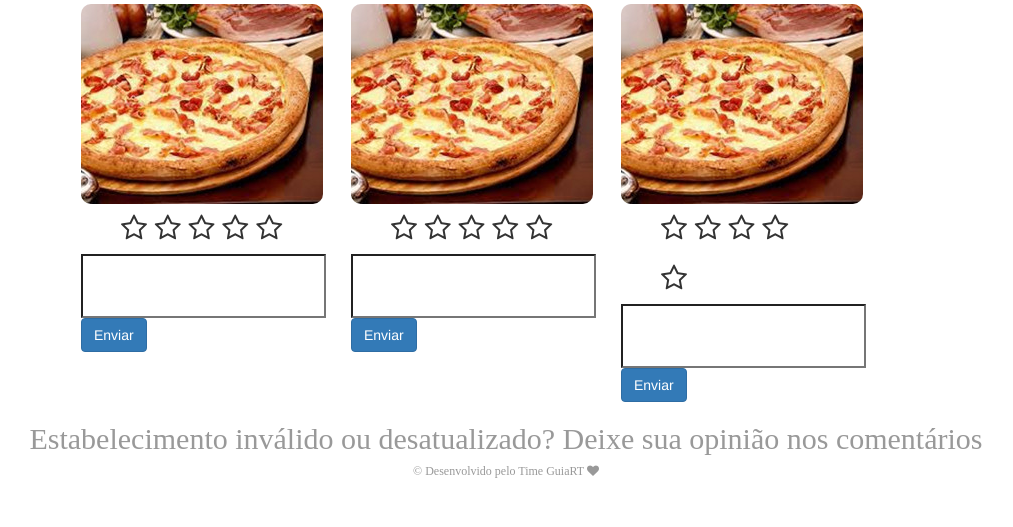
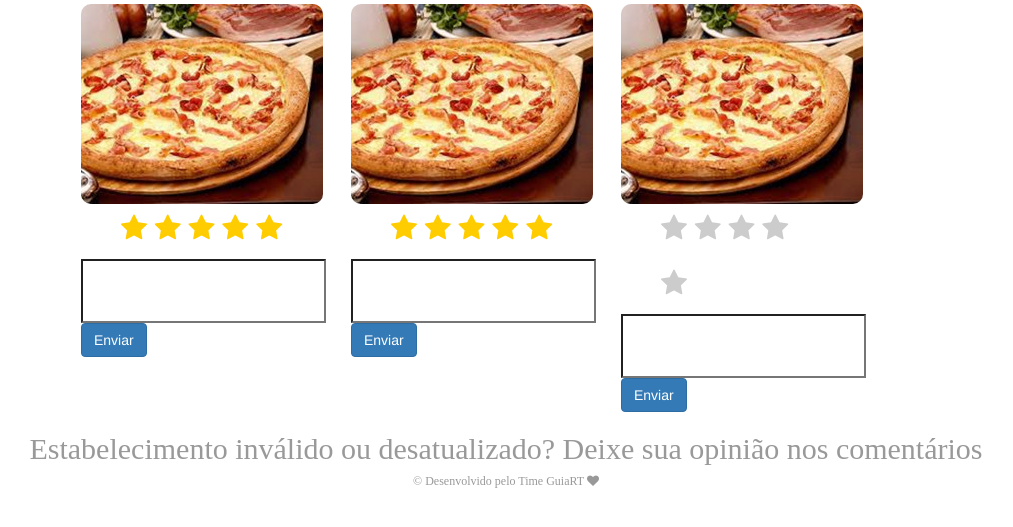
Before and after one commit to franciscoffavaro/projeto-avancado-1, a Python web app: template template/avaliacoes.html in a window 1280 px wide. Shown: the part 157-684 px from the top of the page, without its empty margins (134-1147 px from the left). Run offline with Jinja, Linux system fonts and the light colour scheme; the template is opened without the code that fills it, so the values that code supplies are empty; some libraries are stand-ins or nearby versions.

Commit message:
Branch Avaliacoes

```diff
--- a/template/avaliacoes.html
+++ b/template/avaliacoes.html
@@ -6,6 +6,9 @@
     <link rel="stylesheet" href="css/master.css">
     <link rel="stylesheet" href="lib/font-awesome/css/font-awesome.min.css">
     <link rel="stylesheet" href="lib/bootstrap/css/bootstrap.min.css">
+
+<!---->
+
   </head>
   <body>
     <div class="row">
@@ -100,14 +103,20 @@
 
   <img id="box-image" src="images/pizza.jpg" alt="Logo Estabelecimento">
 
-      <div class="star-rating">
-              <span class="fa fa-star-o" data-rating="1"></span>
-              <span class="fa fa-star-o" data-rating="2"></span>
-              <span class="fa fa-star-o" data-rating="3"></span>
-              <span class="fa fa-star-o" data-rating="4"></span>
-              <span class="fa fa-star-o" data-rating="5"></span>
-              <input type="hidden" name="whatever" class="rating-value" value="3">
+  <div class="estrelas">
+    <input type="radio" id="cm_star-empty" name="fb" value="" checked/>
+      <label for="cm_star-1"><i class="fa"></i></label>
+      <input type="radio" id="cm_star-1" name="fb" value="1"/>
+      <label for="cm_star-2"><i class="fa"></i></label>
+      <input type="radio" id="cm_star-2" name="fb" value="2"/>
+      <label for="cm_star-3"><i class="fa"></i></label>
+      <input type="radio" id="cm_star-3" name="fb" value="3"/>
+      <label for="cm_star-4"><i class="fa"></i></label>
+      <input type="radio" id="cm_star-4" name="fb" value="4"/>
+      <label for="cm_star-5"><i class="fa"></i></label>
+    <input type="radio" id="cm_star-5" name="fb" value="5"/>
   </div>
+
           <form action="/html/tags/html_form_tag_action.cfm" method="post">
             <input name="comments" id="comentario" >
             <p><a href="#" class="btn btn-primary" role="button">Enviar</a></p>
@@ -119,14 +128,20 @@
 
   <img id="box-image" src="images/pizza.jpg" alt="Logo Estabelecimento">
 
-      <div class="star-rating">
-              <span class="fa fa-star-o" data-rating="1"></span>
-              <span class="fa fa-star-o" data-rating="2"></span>
-              <span class="fa fa-star-o" data-rating="3"></span>
-              <span class="fa fa-star-o" data-rating="4"></span>
-              <span class="fa fa-star-o" data-rating="5"></span>
-              <input type="hidden" name="whatever" class="rating-value" value="3">
+  <div class="estrelas">
+    <input type="radio" id="cm_star-empty" name="fb" value="" checked/>
+      <label for="cm_star-1"><i class="fa"></i></label>
+      <input type="radio" id="cm_star-1" name="fb" value="1"/>
+      <label for="cm_star-2"><i class="fa"></i></label>
+      <input type="radio" id="cm_star-2" name="fb" value="2"/>
+      <label for="cm_star-3"><i class="fa"></i></label>
+      <input type="radio" id="cm_star-3" name="fb" value="3"/>
+      <label for="cm_star-4"><i class="fa"></i></label>
+      <input type="radio" id="cm_star-4" name="fb" value="4"/>
+      <label for="cm_star-5"><i class="fa"></i></label>
+    <input type="radio" id="cm_star-5" name="fb" value="5"/>
   </div>
+
           <form action="/html/tags/html_form_tag_action.cfm" method="post">
             <input name="comments" id="comentario" >
             <p><a href="#" class="btn btn-primary" role="button">Enviar</a></p>
@@ -138,14 +153,21 @@
 
   <img id="box-image" src="images/pizza.jpg" alt="Logo Estabelecimento">
 
-      <div class="star-rating">
-              <span class="fa fa-star-o" data-rating="1"></span>
-              <span class="fa fa-star-o" data-rating="2"></span>
-              <span class="fa fa-star-o" data-rating="3"></span>
-              <span class="fa fa-star-o" data-rating="4"></span>
-              <span class="fa fa-star-o" data-rating="5"></span>
-              <input type="hidden" name="whatever" class="rating-value" value="3">
+
+<div class="estrelas">
+  <input type="radio" id="cm_star-empty" name="fb" value="" checked/>
+    <label for="cm_star-1"><i class="fa"></i></label>
+    <input type="radio" id="cm_star-1" name="fb" value="1"/>
+    <label for="cm_star-2"><i class="fa"></i></label>
+    <input type="radio" id="cm_star-2" name="fb" value="2"/>
+    <label for="cm_star-3"><i class="fa"></i></label>
+    <input type="radio" id="cm_star-3" name="fb" value="3"/>
+    <label for="cm_star-4"><i class="fa"></i></label>
+    <input type="radio" id="cm_star-4" name="fb" value="4"/>
+    <label for="cm_star-5"><i class="fa"></i></label>
+  <input type="radio" id="cm_star-5" name="fb" value="5"/>
 </div>
+
         <form action="/html/tags/html_form_tag_action.cfm" method="post">
           <input name="comments" id="comentario" >
           <p><a href="#" class="btn btn-primary" role="button">Enviar</a></p>
@@ -153,6 +175,7 @@
 </div>
 </div>
 </div>
+
 
       <!-- Rodapé -->
       <footer>
@@ -169,5 +192,7 @@
       <script src="lib/jquery/jquery.js"></script>
       <!--Arquivo Bootstrap -->
       <script src="lib/bootstrap/js/bootstrap.min.js"></script>
+
+
     </body>
 </html>
--- a/template/css/master.css
+++ b/template/css/master.css
@@ -1,13 +1,12 @@
 #comentario{
   height:60px;
   padding:30px;
-  background-color:white;}
+  background-color:white;
+}
 
 #caixap2 {
   margin-left: 120px;
-
 }
-
 
 #caixaAvaliacao{
   margin-left: 200px;
@@ -22,17 +21,42 @@
 #caixaAvaliacao3{
   margin-left: 400px;
   border-radius: 20px;
-  margin-top: 25px;
-}
-.star-rating {
+  margin-top: 25px;}
+
+.estrelas{
   margin-left: 40px;
   line-height:50px;
   font-size:2em;
-  cursor:   pointer;
+  cursor: pointer;
+}
+.estrelas input[type=radio] {
+  display: none;
+}
+.estrelas label i.fa:before {
+  content:'\f005';
+  color: #FC0;
+}
+.estrelas input[type=radio]:checked ~ label i.fa:before {
+  color: #CCC;
 }
 
 
-
+.estrelas2{
+  margin-left: 40px;
+  line-height:50px;
+  font-size:2em;
+  cursor: pointer;
+}
+.estrelas2 input[type=radio] {
+  display: none;
+}
+.estrelas2 label i.fa:before {
+  content:'\f005';
+  color: #FC0;
+}
+.estrelas2 input[type=radio]:checked ~ label i.fa:before {
+  color: #CCC;
+}
 @@font-face {
   font-family: 'Yatra One'
   src:url("../fonts/yatraone/YatraOne-Regular.ttf");
```
Lines whose indentation alone changed are shown as unchanged.
